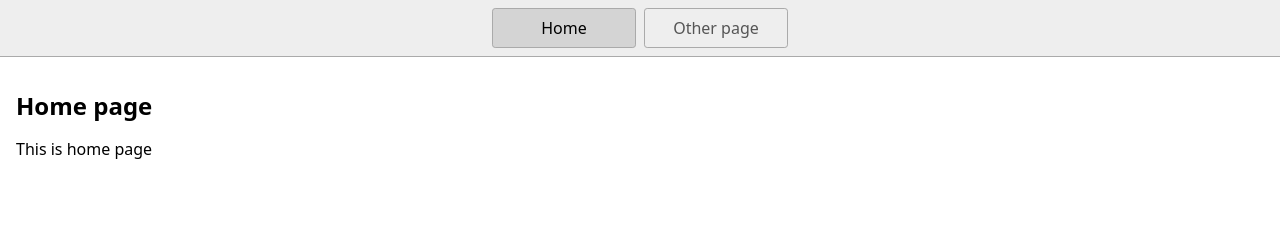
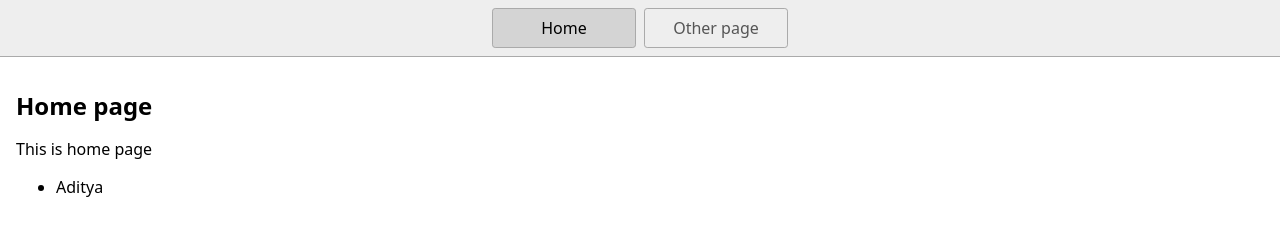
Before and after one commit to imkeshrirajj/stackblitz-starters-6ulvwx, a website: page index.html in a window 1280 px wide. Drawn offline with Linux system fonts and the light colour scheme.

Commit message:
added ul

```diff
--- a/index.html
+++ b/index.html
@@ -19,6 +19,9 @@
     <main>
       <h1>Home page</h1>
       <p>This is home page</p>
+      <ul>
+        <li>Aditya</li>
+      </ul>
     </main>
   </body>
 </html>
```
